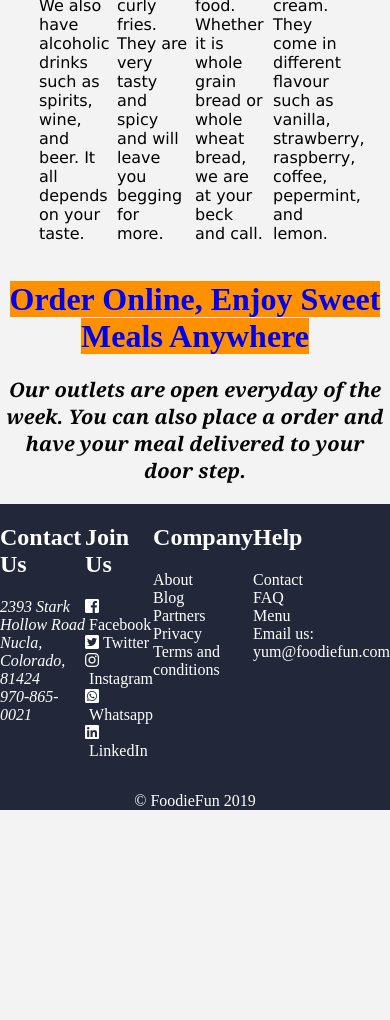
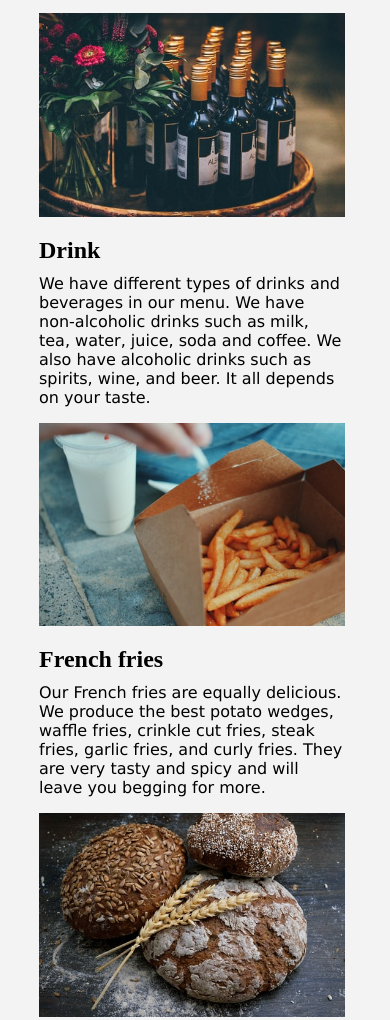
Before and after one commit to TUNESHMAN/BUILD-WEEK, a plain HTML site: page index.html in a window 390 px wide. Shown: the part 2280-3300 px from the top of the page. Before the commit the page ends 3106 px from the top, so only its background shows below. Drawn offline with Linux system fonts and the light colour scheme.

Commit message:
Mobile Responsiveness

```diff
--- a/style.css
+++ b/style.css
@@ -207,3 +207,40 @@ form input {
     display: flex;
   }
 }
+@media (max-width: 500px){
+  .foods{
+    display: flex;
+    flex-direction: column
+  }
+
+  .food-item{
+    width:100%
+  }
+}
+@media (max-width: 500px){
+  footer{
+    font-size:12px;
+    padding-left: 8px;
+    letter-spacing: 0.5px
+  }
+  .join h2{
+    font-size: 14px;
+  }
+  .join{
+    padding-right: 10px;
+    width:100%
+  }
+  .join ul li{
+    padding-bottom: 10px;
+
+  }
+
+@media (max-width:500px){
+  .menu{
+    font-size: 9px;
+  }
+}
+.menu p{
+  font-size: 10px;
+  width: 100%;
+}
```
